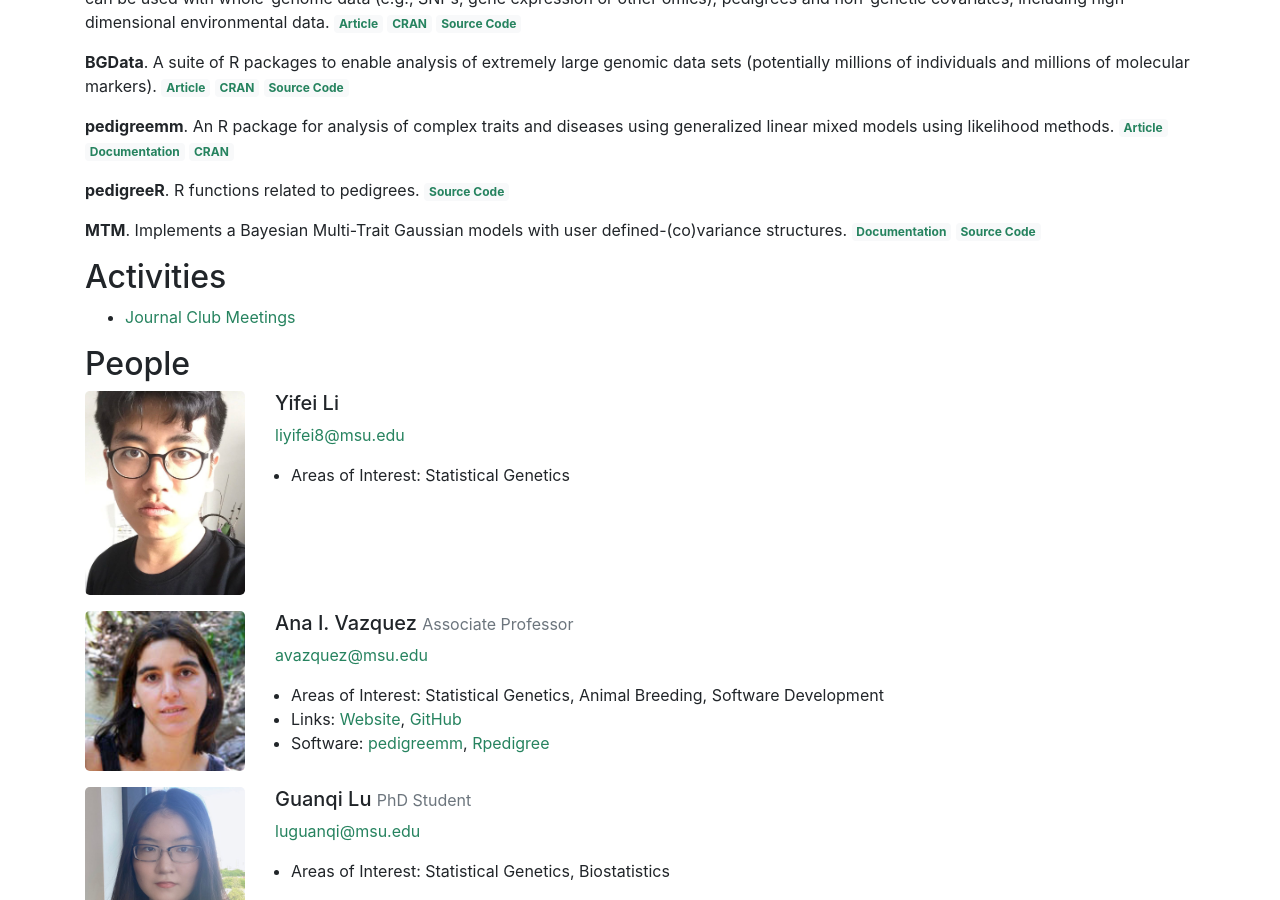
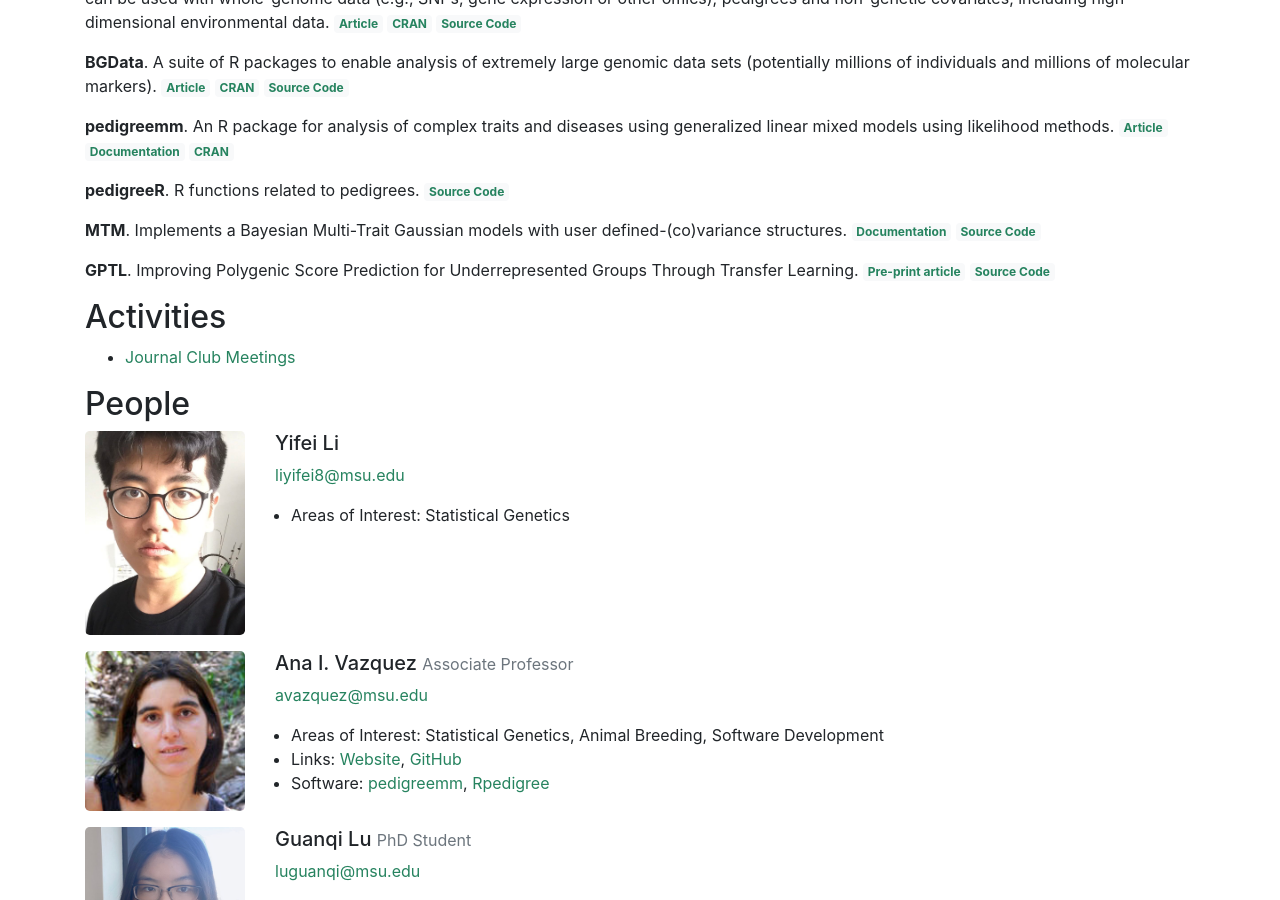
Before and after one commit to QuantGen/quantgen.github.io, a Jekyll site: the page built from index.html, in a window 1280 px wide and 900 px high, scrolled down 994 px. Built offline with Jekyll 4.4.1, drawn with Linux system fonts in a browser that asks for light colours.

Commit message:
Update software.md

```diff
--- a/_includes/software.md
+++ b/_includes/software.md
@@ -7,3 +7,7 @@
 **pedigreeR**. R functions related to pedigrees. <a href="https://github.com/Rpedigree/pedigreeR" class="badge badge-light">Source Code</a>
 
 **MTM**. Implements a Bayesian Multi-Trait Gaussian models with user defined-(co)variance structures. <a href="https://github.com/QuantGen/MTM/wiki" class="badge badge-light">Documentation</a> <a href="https://github.com/QuantGen/MTM" class="badge badge-light">Source Code</a>
+
+**GPTL**. Improving Polygenic Score Prediction for Underrepresented Groups Through Transfer Learning.
+<a href="https://www.medrxiv.org/content/10.1101/2025.10.08.25337572v1" class="badge badge-light">Pre-print article</a>
+<a href="https://github.com/QuantGen/GPTL" class="badge badge-light">Source Code</a>
```
